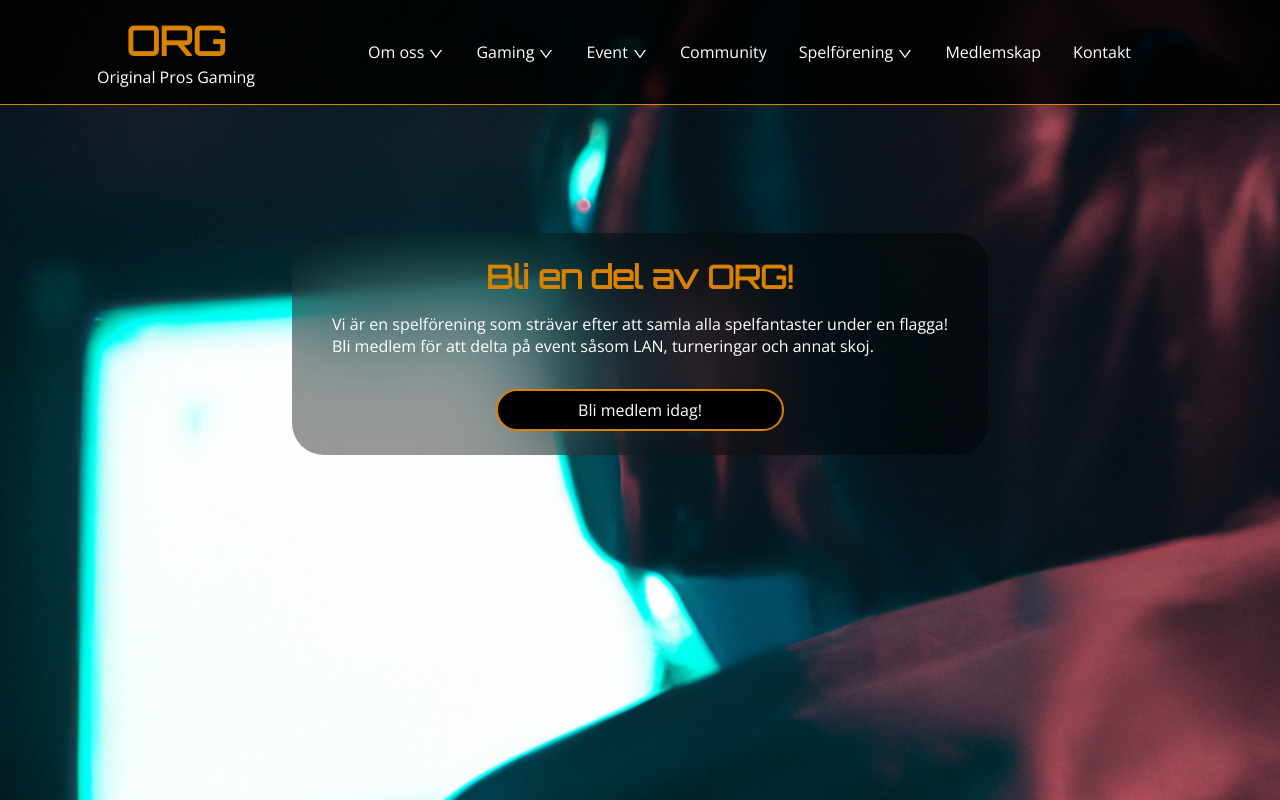
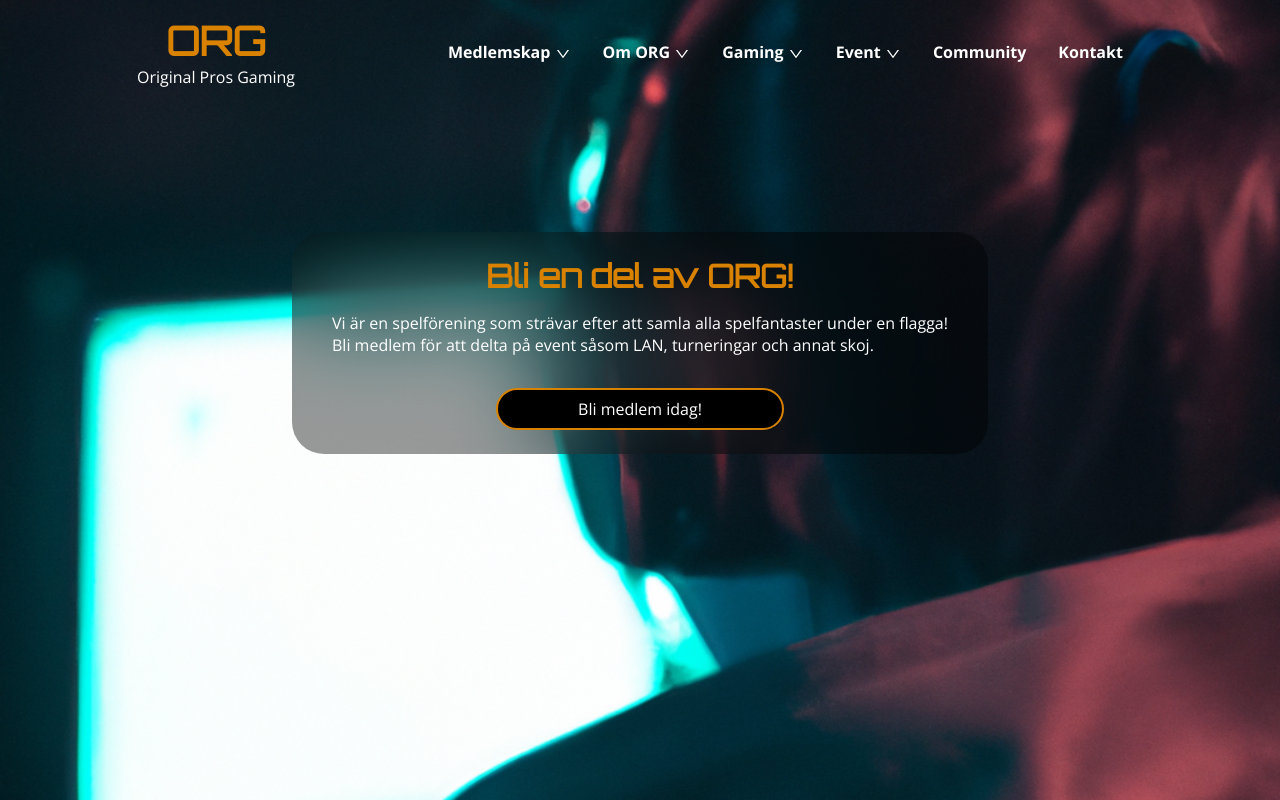
Before and after one commit to lordstimpa/ORG-Gaming-Association, a React (Vite) app: page / in a window 1280 px wide. Built offline with nearby package versions, Linux system fonts and the light colour scheme.

Commit message:
Minor adjustments on Nav

```diff
--- a/src/Nav.jsx
+++ b/src/Nav.jsx
@@ -1,16 +1,15 @@
 import { Link } from "react-router-dom"
 import styled from "styled-components"
 import { AiOutlineDown } from "react-icons/ai"
+import { GiHamburgerMenu } from "react-icons/gi";
 
 const Body = styled.div`
     width: 100%;
     display: flex;
     font-family: "Open Sans", Arial, Helvetica, sans-serif;
-    border-bottom: 1px solid #d88200;
-    background: rgba(0,0,0,0.85);
 
-    & .Name {
-        width: 25%;
+    & .NameContainer {
+        width: 400px;
         padding: 1em;
         display: flex;
         flex-direction: column;
@@ -32,18 +31,18 @@ const Body = styled.div`
         }
     }
 
-    & .Links {
+    & .LinksContainer {
         width: fit-content;
         display: flex;
         flex-wrap: wrap;
         justify-content: center;
         align-items: center;
-        font-weight: 400;
+        font-weight: 700;
 
         & .Link {
             color: #fff;
             padding: 1em;
-            transition: all 0.2s ease-in-out;
+            transition: color 0.2s ease-in-out;
 
             & .Arrow {
                 vertical-align: middle;
@@ -62,7 +61,8 @@ const Body = styled.div`
         }
 
         & .DropContent {
-            display: none;
+            visibility: hidden;
+            display: flex;
             flex-direction: column;
             position: absolute;
             min-width: 200px;
@@ -71,12 +71,16 @@ const Body = styled.div`
             margin-left: 1em;
             background: #000;
             border: 1px solid #d88200;
+            border-radius: 0.5em;
+            z-index: 9999;
 
             & .DropLink {
                 color: #fff;
                 text-decoration: none;
                 padding: 0.5em 1em;
                 display: block;
+                border-radius: 1em;
+                border: 2px solid #000;
 
                 :hover {
                     color: #d88200;
@@ -84,8 +88,28 @@ const Body = styled.div`
             }
         }
 
-        & .DropLinkContainer:hover .DropContent {
-            display: flex;
+        & .DropLinkContainer:hover .DropContent, .DropLinkContainer:active .DropContent {
+            visibility: visible;
+        }
+    }
+
+    & .BurgerContainer {
+        display: none;
+        align-items: center;
+        padding: 1em;
+
+        & .HamburgerIcon {
+            padding: 0.3em;
+            color: #fff;
+            border: 2px solid #d88200;
+            border-radius: 50%;
+            font-size: 2em;
+            transition: color 0.2s ease-in-out;
+
+            :hover {
+                cursor: pointer;
+                color: #d88200;
+            }
         }
     }
 
@@ -94,8 +118,26 @@ const Body = styled.div`
     }
 
     @media only screen and (max-width: 1150px) {
-        .Top {
-            background: red;
+        justify-content: space-between;
+
+        .NameContainer {
+            width: 200px;
+
+            & .Org {
+                font-size: 3em;
+            }
+
+            & p {
+                display: none;
+            }
+        }
+
+        .BurgerContainer {
+            display: flex;
+        }
+
+        .LinksContainer {
+            display: none;
         }
     }
 `;
@@ -103,16 +145,32 @@ const Body = styled.div`
 const Nav = () => {
     return (
         <Body>
-            <div className="Name">
+
+            <div className="NameContainer">
                 <Link to="/" className="Org">ORG</Link>
                 <p>Original Pros Gaming</p>
             </div>
-            <div className="Links">
+
+            <div className="BurgerContainer">
+                <GiHamburgerMenu className="HamburgerIcon" />
+            </div>
+
+            <div className="LinksContainer">
                 <div className="DropLinkContainer">
-                    <Link to="/" className="Link">Om oss <AiOutlineDown className="Arrow" /></Link>
+                    <Link to="/" className="Link">Medlemskap <AiOutlineDown className="Arrow" /></Link>
+                    <div className="DropContent">
+                        <Link to="/" className="DropLink">Information</Link>
+                        <Link to="/" className="DropLink">Bli medlem!</Link>
+                    </div>
+                </div>
+                <div className="DropLinkContainer">
+                    <Link to="/" className="Link">Om ORG <AiOutlineDown className="Arrow" /></Link>
                     <div className="DropContent">
                         <Link to="/" className="DropLink">Historia</Link>
                         <Link to="/" className="DropLink">Vår vision</Link>
+                        <Link to="/" className="DropLink">Styrelse</Link>
+                        <Link to="/" className="DropLink">Stadgar</Link>
+                        <Link to="/" className="DropLink">Årsredovisningar</Link>
                     </div>
                 </div>
                 <div className="DropLinkContainer">
@@ -130,17 +188,9 @@ const Nav = () => {
                     </div>
                 </div>
                 <Link to="/" className="Link">Community</Link>
-                <div className="DropLinkContainer">
-                    <Link to="/" className="Link">Spelförening <AiOutlineDown className="Arrow" /></Link>
-                    <div className="DropContent">
-                        <Link to="/" className="DropLink">Styrelse</Link>
-                        <Link to="/" className="DropLink">Stadgar</Link>
-                        <Link to="/" className="DropLink">Årsredovisningar</Link>
-                    </div>
-                </div>
-                <Link to="/" className="Link">Medlemskap</Link>
                 <Link to="/" className="Link">Kontakt</Link>
             </div>
+
         </Body>
      );
 }
```
